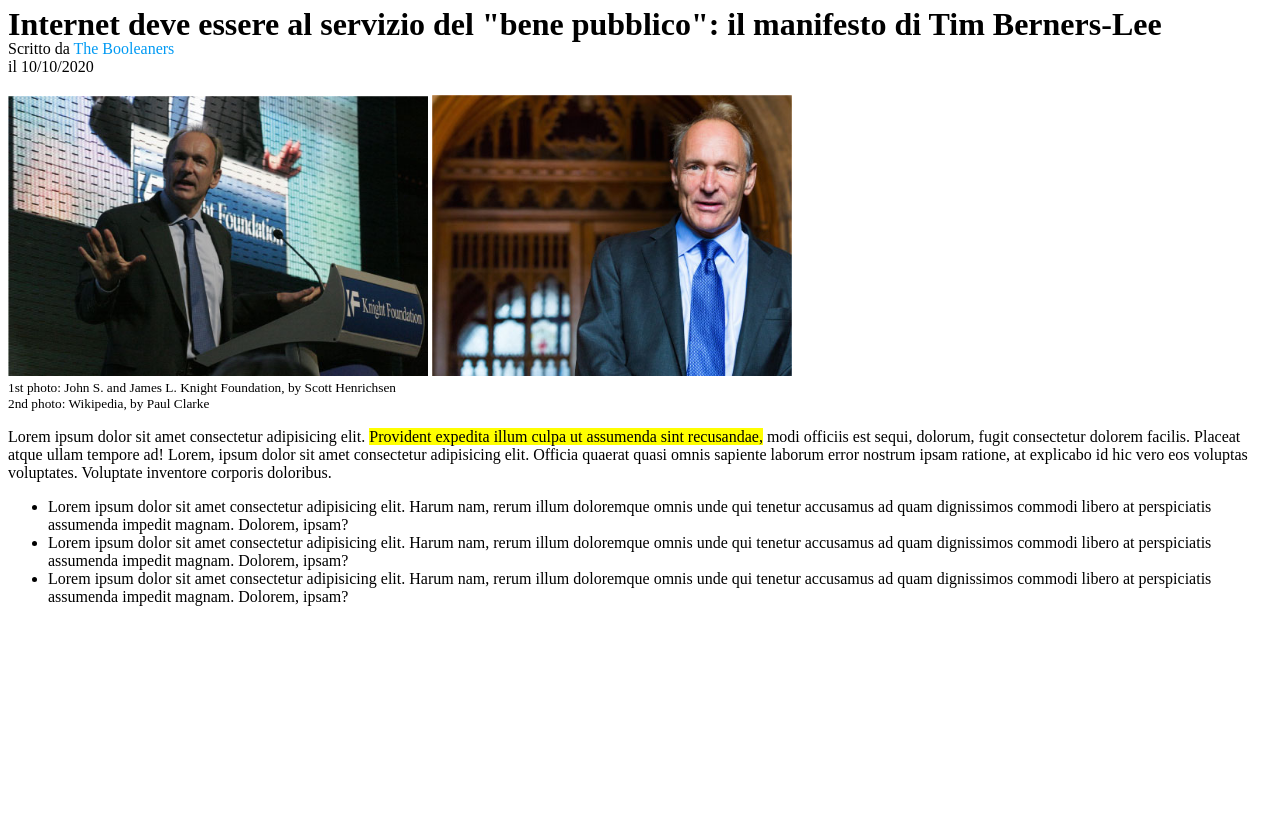
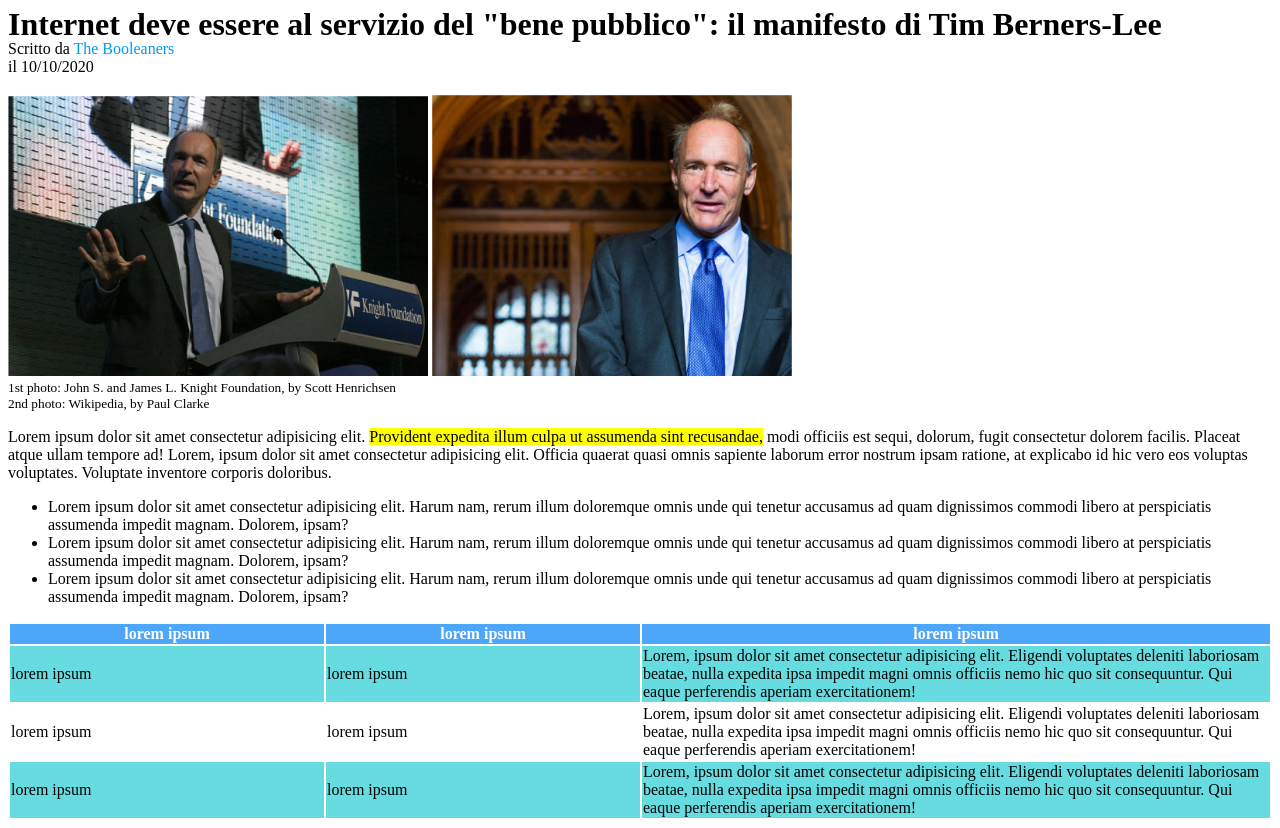
Before and after one commit to LorenzoAndreotti114/html-css-booleaner, a plain HTML site: page index.html in a window 1280 px wide. Shown: the part 103-931 px from the top of the page. Before the commit the page ends 800 px from the top, so only its background shows below. Drawn offline with Linux system fonts and the light colour scheme.

Commit message:
add: Tablella html+css into main

```diff
--- a/css/style.css
+++ b/css/style.css
@@ -37,3 +37,29 @@ header {
 .Color-Yellow {
     background-color: yellow;
 }
+
+.table {
+    border-collapse: collapse;
+
+}
+
+thead{
+    background-color: rgb(76, 166, 250);
+    color: white;
+}
+
+.Blue-Background-Color {
+    background-color: rgb(102, 220, 224);
+}
+
+th {
+    width: 25%;
+}
+
+td {
+    width: 25%;
+}
+
+th.Large {
+ width: 50%;
+}
--- a/index.html
+++ b/index.html
@@ -93,6 +93,46 @@
 
         <!-- /lista lorem -->
 
+        <!-- tabella lorem -->
+
+        <table class="Table">
+
+            <thead>
+
+                <tr>
+                    <th>lorem ipsum</th>
+                    <th>lorem ipsum</th>
+                    <th class="Large">lorem ipsum</th>
+                </tr>
+
+            </thead>
+
+            <tbody>
+
+                <tr class="Blue-Background-Color">
+                    <td>lorem ipsum</td>
+                    <td>lorem ipsum</td>
+                    <td>Lorem, ipsum dolor sit amet consectetur adipisicing elit. Eligendi voluptates deleniti laboriosam beatae, nulla expedita ipsa impedit magni omnis officiis nemo hic quo sit consequuntur. Qui eaque perferendis aperiam exercitationem!</td>
+                </tr>
+
+                <tr>
+                    <td>lorem ipsum</td>
+                    <td>lorem ipsum</td>
+                    <td>Lorem, ipsum dolor sit amet consectetur adipisicing elit. Eligendi voluptates deleniti laboriosam beatae, nulla expedita ipsa impedit magni omnis officiis nemo hic quo sit consequuntur. Qui eaque perferendis aperiam exercitationem!</td>
+                </tr>
+
+                <tr class="Blue-Background-Color">
+                    <td>lorem ipsum</td>
+                    <td>lorem ipsum</td>
+                    <td>Lorem, ipsum dolor sit amet consectetur adipisicing elit. Eligendi voluptates deleniti laboriosam beatae, nulla expedita ipsa impedit magni omnis officiis nemo hic quo sit consequuntur. Qui eaque perferendis aperiam exercitationem!</td>
+                </tr>
+
+            </tbody>
+
+        </table>
+
+        <!-- /tabella lorem -->
+
     </main>
 
     <footer>
```
